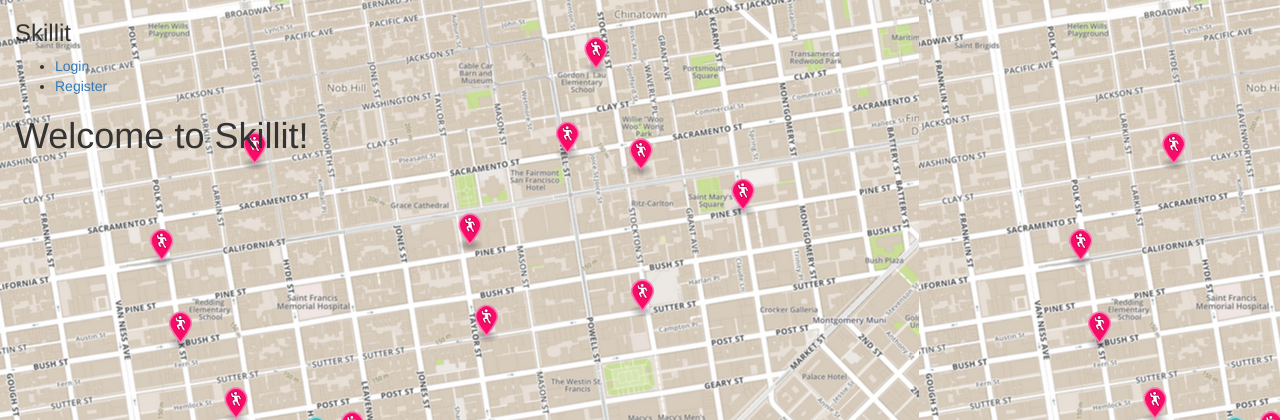
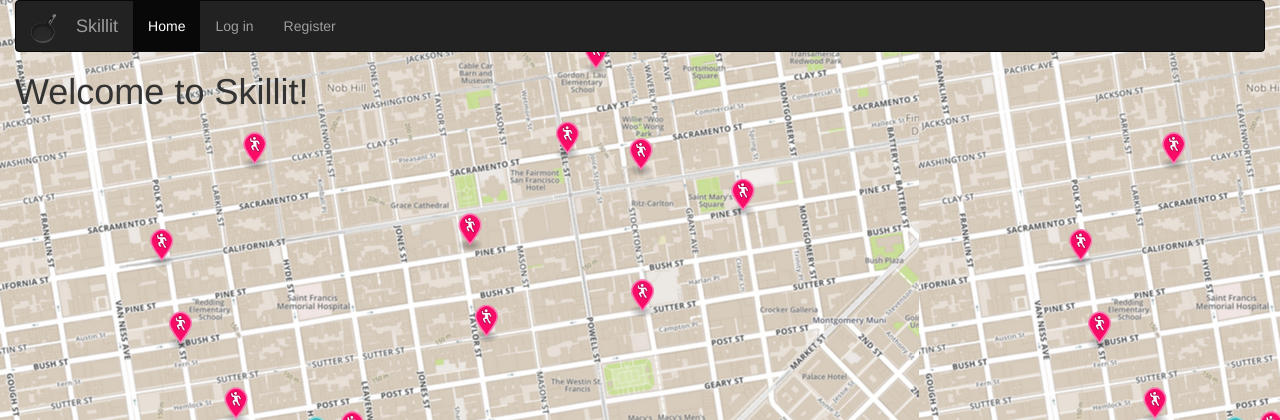
Before and after one commit to alenajk/skillshare-finder-project, a Flask app: page / in a window 1280 px wide. Shown: the top 420 px of the page. Run offline with Flask 2, Linux system fonts and the light colour scheme; some libraries are stand-ins or nearby versions.

Commit message:
Added styles.css file, bootstrap navbar, and organized other styling.

```diff
--- a/model.py
+++ b/model.py
@@ -94,7 +94,6 @@ def connect_to_db(app):
     db.init_app(app)
 
 if __name__ == "__main__":
-
     from server import app
     connect_to_db(app)
     print "Connected to DB"
--- a/server.py
+++ b/server.py
@@ -41,10 +41,7 @@ def index():
         print fav_hobbies, fav_hobby_ids
 
         if checkedin:
-            # Make sure I'm getting the most recent checkin
-            # Order by reverse ID
-            print "checked in list: ", checkedin
-            # iterate through and check to see if checked in?
+            # To ensure most recent checkin, order by reverse ID
             checkedin = checkedin[-1].checked_in
             print checkedin
         if checkedin == True:
@@ -56,9 +53,10 @@ def index():
             hobby_id = check_in_object.hobby_id
             # City - str type not working in homepage.html variable def
             checkedin = [lat,lon,checkin_id,user_id,hobby_id]
-            print checkedin
         else:
+            # 'false' instead of False because this will be sent to map.js
             checkedin = 'false'
+
     return render_template("homepage.html", checkedin=checkedin, fav_hobbies=fav_hobby_ids)
 
 @app.route('/register', methods=['GET','POST'])
@@ -134,7 +132,6 @@ def show_user_profile():
     all_hobbies = []
 
     for hobby in hobbies:
-        print hobby.name
         all_hobbies.append(hobby.name)
 
     return render_template("user_profile.html", user=user, fav_hobby_names=fav_hobby_names, fav_hobbies=fav_hobbies, all_hobbies=all_hobbies)
@@ -174,8 +171,6 @@ def add_hobby():
         # Add new entry to users_hobbies table in db
         new_user_hobby = UserHobby(user_id=user.user_id,hobby_id=hobby_id)
         db.session.add(new_user_hobby)
-        print "newhobby to add is: ", hobby
-
 
     db.session.commit()
     flash("You added " + str(hobby) + " to your profile!")
@@ -192,7 +187,6 @@ def remove_hobby():
     hobby_id = request.form.get('hobby_id')
     hobby = Hobby.query.filter_by(hobby_id=hobby_id).one().name
     user_hobby = UserHobby.query.filter_by(user_id=user_id,hobby_id=hobby_id).one()
-    print "user hobby: ", user_hobby.user_id
 
     # Change user_id to 0 in db
     user_hobby.user_id = 0
@@ -211,7 +205,6 @@ def get_nearby():
 
     # Create a list of dictionaries containing nearby checked-in user location
     active_nearby_users_dicts = [user.to_dict() for user in active_nearby_users]
-    print "active_nearby_users_dicts ", active_nearby_users_dicts
 
     return jsonify(reply=active_nearby_users_dicts)
 
@@ -239,7 +232,6 @@ def check_in():
 
     if request.form.get('details'):
         details = request.form.get('details')
-        print "there are details! ", details
         checkin = CheckIn(user_id=user_id, address=address, lat=lat, lon=lon, city=city, hobby_id=hobby_id, details=details, checked_in=True)
     else:
         details = 'false'
@@ -248,7 +240,6 @@ def check_in():
     # adding the location info to the DB
     db.session.add(checkin)
     db.session.commit()
-    print checkin
     check_in_id = checkin.check_in_id
     username = checkin.user.username
     user_id = checkin.user_id
@@ -274,7 +265,6 @@ def check_in():
     if request.form.get('send_message'):
         other_user = User.query.filter_by(username=other_username).one()
         custom_message = request.form.get('message')
-        print 'message is ', custom_message
         message = client.messages.create(body="User " +user.name+ " says: "+custom_message,
         to="+1"+str(other_user.phone),
         from_="+16502156412")
@@ -285,9 +275,7 @@ def check_in():
 def check_out():
 
     check_in_id = request.args.get('check_in_id')
-    print "check_in_id", check_in_id
     check_in = CheckIn.query.filter_by(check_in_id=check_in_id).all()
-    print "check_in", check_in
     check_in[0].checked_in = False
     db.session.commit()
 
--- /dev/null
+++ b/static/styles.css
@@ -0,0 +1,38 @@
+#logo {
+    height: 30px;
+    margin-top: -3px;
+    margin-right: 5px;
+}
+
+body.logged-out{
+    background-image: url("/static/map2.png");
+}
+
+body {
+    margin:0;
+    padding:0;
+}
+
+#map {
+    position:absolute;
+    top:20px;
+    bottom:10px;
+    width:90%;
+    margin:120px 0px 0px 0px;
+}
+
+#header1 {
+    margin-right: auto;
+    margin-left: auto;
+    width: 50%;
+}
+
+.filter-ui {
+  background:#fff;
+  position:absolute;
+  top:180px;
+  right:10px;
+  z-index:100;
+  padding:10px;
+  border-radius:3px;
+  }
--- a/templates/base.html
+++ b/templates/base.html
@@ -4,14 +4,13 @@
     <title>Skillit</title>
     {% block head %} {% endblock %}
     <link rel="stylesheet" href="https://maxcdn.bootstrapcdn.com/bootstrap/3.3.4/css/bootstrap.min.css">
-    <style>
-    	body {
-    	    background-image: url("/static/map2.png");
-    	}
-    </style>
+    <link rel="stylesheet" href="/static/styles.css">
 </head>
-
+{% if 'email' not in session.keys() %}
+    <body class='logged-out'>
+{% else %}
     <body>
+{% endif %}
     <div class="container-fluid">
         {% include 'navbar.html' %}
     <div>
--- a/templates/navbar.html
+++ b/templates/navbar.html
@@ -1,12 +1,20 @@
-<h3>Skillit</h3>
-<ul>
+<nav class="navbar navbar-inverse">
+  <div class="container-fluid">
+    <div class="navbar-header">
+      <a class="navbar-brand" href="/"><img id="logo" src="/static/skillet.png"></a>
+      <a class="navbar-brand" href="/">Skillit</a>
+    </div>
+    <div>
+      <ul class="nav navbar-nav">
+        <li class="active"><a href="#">Home</a></li>
         {% if 'email' in session.keys() %}
-        <li><a href="/logout">Log out</a></li>
+            <li><a href="/logout">Logout</a></li>
             <li><a href="/users/profile">Profile</a></li>
-        <li><a href="/">Home</a></li>
         {% else %}
-        <li><a href="/login">Login</a></li>
+            <li><a href="/logout">Log in</a></li>
             <li><a href="/register">Register</a></li>
         {% endif %}
-
       </ul>
+    </div>
+  </div>
+</nav>
```
Also changed, not shown: static/js/map.js (+15 -6 lines), templates/homepage.html (+0 -36 lines), static/skillet.png (added). Lines whose indentation alone changed are shown as unchanged.
